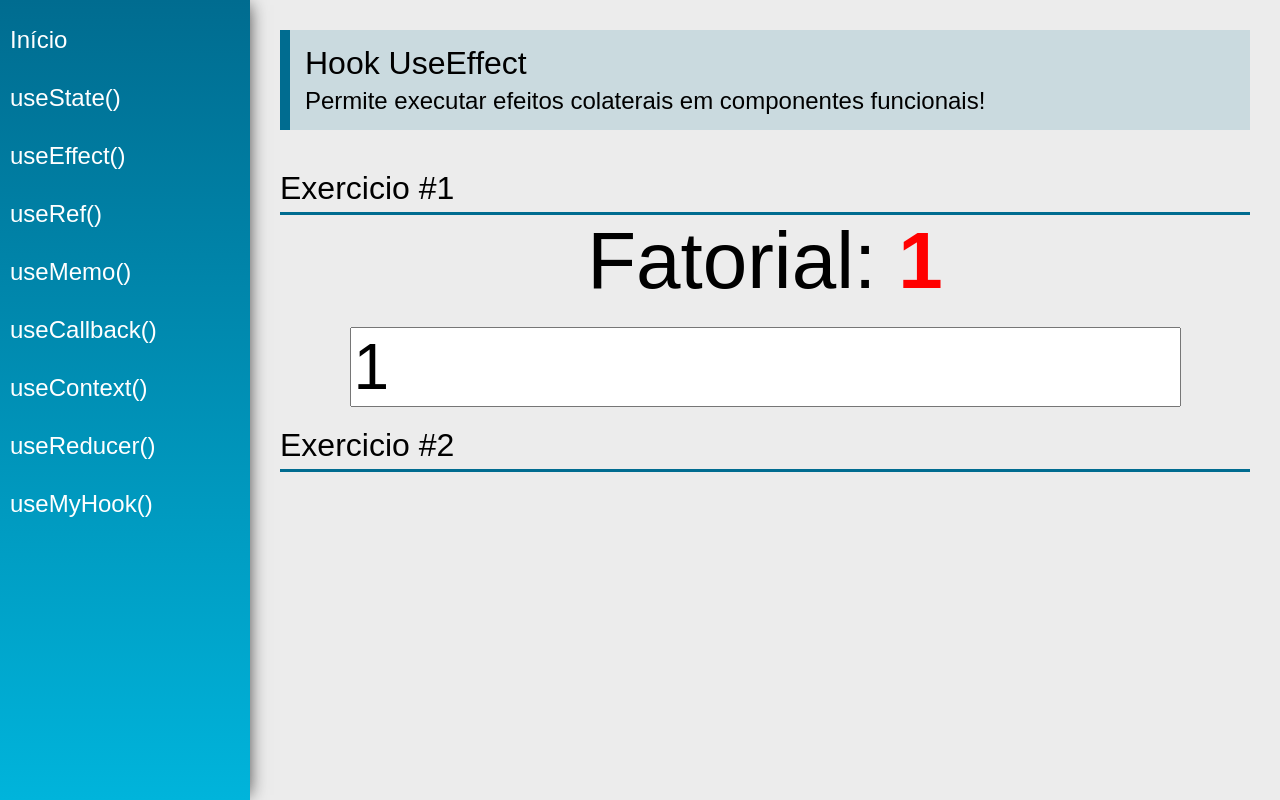
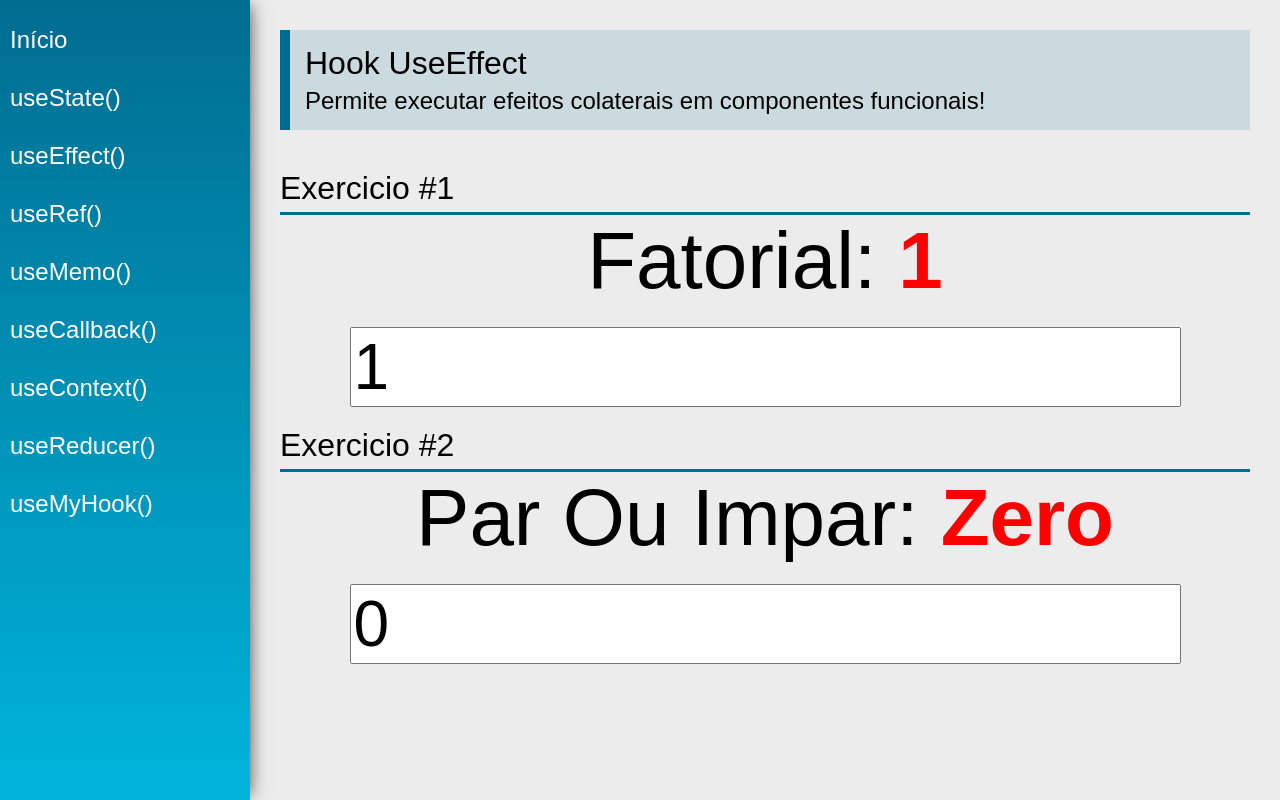
Before and after one commit to igor33c/React-Hooks, a React (Create React App) app: page /useEffect in a window 1280 px wide. Built offline with nearby package versions, Linux system fonts and the light colour scheme.

Commit message:
commit #5

```diff
--- a/src/views/examples/UseEffect.jsx
+++ b/src/views/examples/UseEffect.jsx
@@ -10,12 +10,30 @@ function calcFat(num){
     return calcFat(n - 1) *n
 }
 
+function calcImparPar(num2){
+
+    const n2 = parseInt(num2)
+    console.log(n2)
+    if(n2 === 0) return "Zero"
+    if(n2 % 2 ===0){
+        return "Par"
+    }
+    else return "Impar"
+}
 const UseEffect = (props) => {
     ///use effect = efeito colateral quando altera algo e alterado tb
     ///use efffect = efeitos colaterais nao visuais
 
     const [number, setNumber] = useState(1)
     const [fatorial, setFatorial] = useState(1)
+
+    const [number2, setNumber2] = useState(0)
+    const [imparPar, setImparPar] = useState("PAR")
+
+    useEffect(function(){
+        setImparPar(calcImparPar(number2))
+        console.log(number2)
+    }, [number2])
 
     useEffect(function(){
         setFatorial(calcFat(number))
@@ -43,8 +61,14 @@ const UseEffect = (props) => {
             </div>
             <SectionTitle title="Exercicio #2"/>
             <div className="center">
+                <div>
+                    <span className="text">Par Ou Impar: </span>
+                    <span className="text red">{imparPar}</span>
+                </div>
+                <input type="number" className="input" value={number2} onChange={e => setNumber2(e.target.value)} />
+            </div>
 
-            </div>
+
         </div>
 
     )
```
